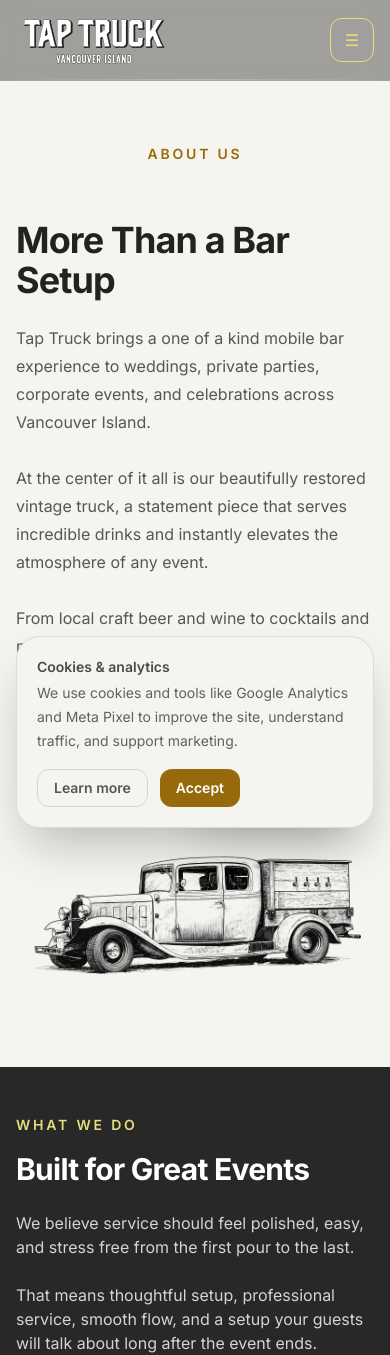
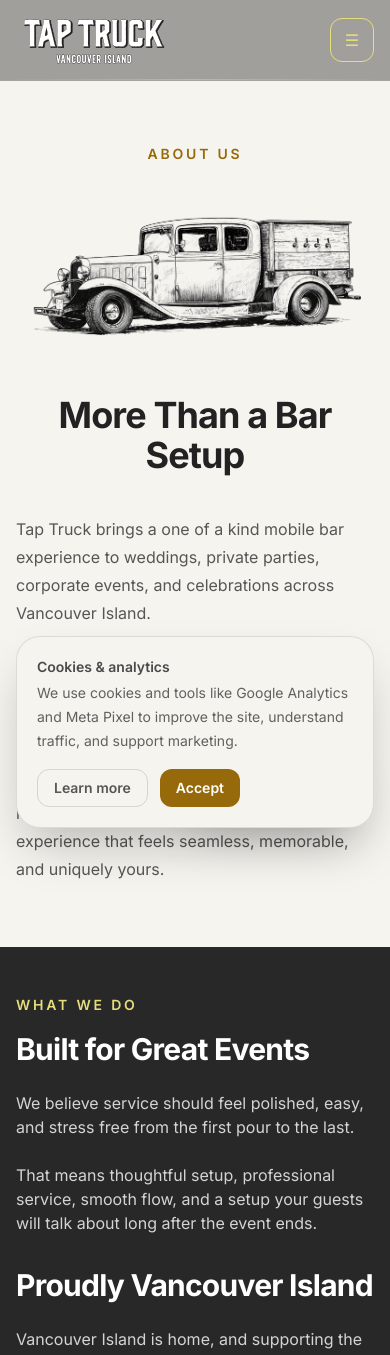
Before and after one commit to Rofellos/taptruck-website, a SvelteKit app: page /about in a window 390 px wide. Shown: the top 1355 px of the page. Built offline with nearby package versions, Linux system fonts and the light colour scheme.

Commit message:
updated about page and photo

```diff
--- a/src/routes/about/+page.svelte
+++ b/src/routes/about/+page.svelte
@@ -26,33 +26,50 @@
 
 <section class="bg-bg text-fg">
   <div class="mx-auto max-w-6xl px-4 pt-36 pb-16 md:pt-36 md:pb-16">
-    <div class="mx-auto max-w-3xl text-center mb-10">
-      <p class="text-sm font-semibold uppercase tracking-[0.2em] text-[rgb(var(--brand-accent))] text-center">
+
+    <!-- "About Us" label -->
+    <div class="text-center mb-6">
+      <p class="text-sm font-semibold uppercase tracking-[0.2em] text-[rgb(var(--brand-accent))]">
         About Us
       </p>
     </div>
 
-    <div class="flex flex-col md:flex-row items-center gap-5">
-      <!-- Text — always renders first in DOM, stays left on desktop -->
-      <div class="w-full md:w-2/3 order-1">
-        <h1 class="mt-4 text-4xl font-bold tracking-tight sm:text-5xl lg:text-6xl">
-          More Than a Bar Setup
-        </h1>
-        <p class="mt-6 text-base leading-7 text-fg/75 sm:text-lg">
-          Tap Truck brings a one of a kind mobile bar experience to weddings, private parties, corporate events, and celebrations across Vancouver Island.<br><br>
-          At the center of it all is our beautifully restored vintage truck, a statement piece that serves incredible drinks and instantly elevates the atmosphere of any event.<br><br>
-          From local craft beer and wine to cocktails and non alcoholic options, we help create an experience that feels seamless, memorable, and uniquely yours.<br><br>
-        </p>
-      </div>
+    <!-- Truck image - mobile only, above heading -->
+    <div class="flex justify-center mb-8 md:hidden">
+      <img
+        src="/Sketch_OFF WHITE.png"
+        alt="1932 Chevy Tap Truck"
+        class="w-full max-w-md object-contain"
+      />
+    </div>
 
-      <!-- Truck image — drops below text on mobile, moves left on desktop -->
-      <div class="w-full md:w-1/3 flex justify-center order-2 md:order-none">
+    <!-- Full-width heading -->
+    <h1 class="text-4xl font-bold text-center tracking-tight sm:text-5xl lg:text-6xl mb-10">
+      More Than a Bar Setup
+    </h1>
+
+    <!-- Desktop: text left (full width), image floated right -->
+    <div class="relative">
+      <!-- Truck image floated right on desktop -->
+      <div class="hidden md:block float-right justify-center ml-8 mb-4 w-1/2 max-w-sm">
         <img
           src="/Sketch_OFF WHITE.png"
           alt="1932 Chevy Tap Truck"
-          class="w-full max-w-md object-contain"
+          class="w-full object-contain"
         />
       </div>
+
+      <!-- Text flows around the floated image -->
+      <p class="text-base leading-7 text-fg/75 sm:text-lg">
+        Tap Truck brings a one of a kind mobile bar experience to weddings, private parties, corporate events, and celebrations across Vancouver Island.
+      </p>
+      <p class="text-base leading-7 text-fg/75 sm:text-lg mt-4">
+        At the center of it all is our beautifully restored vintage truck, a statement piece that serves incredible drinks and instantly elevates the atmosphere of any event.
+      </p>
+      <p class="text-base leading-7 text-fg/75 sm:text-lg mt-4">
+        From local craft beer and wine to cocktails and non alcoholic options, we help create an experience that feels seamless, memorable, and uniquely yours.
+      </p>
+      <div class="clear-both"></div>
     </div>
 
   </div>
```
Also changed, not shown: static/Sketch_OFF WHITE.png.
